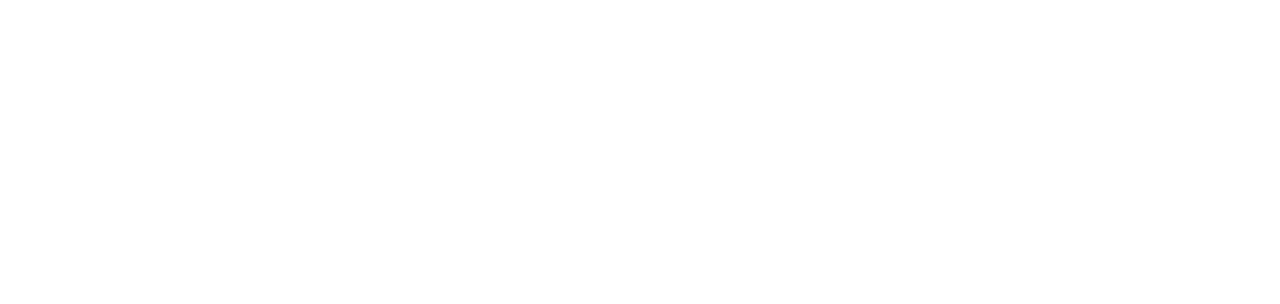
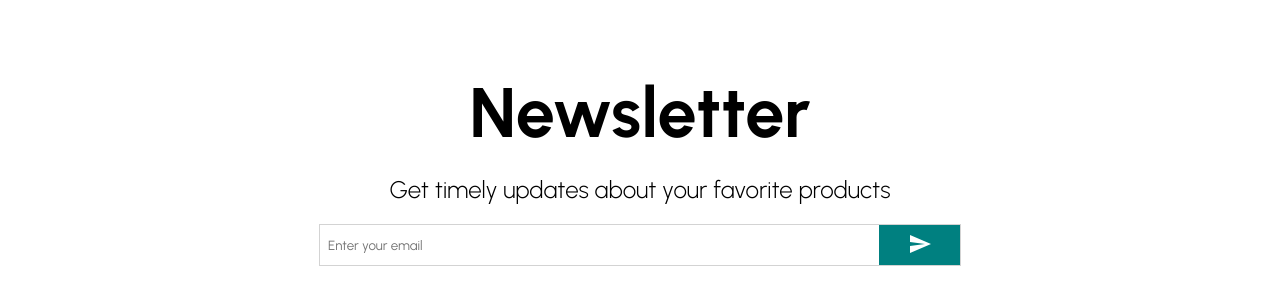
Before and after one commit to AkshayS05/AwesomeClothing, a React (Create React App) app: page / in a window 1280 px wide. Shown: the part 2328-2632 px from the top of the page. Before the commit the page ends 2256 px from the top, so only its background shows below. Built offline with nearby package versions, Linux system fonts and the light colour scheme.

Commit message:
create the newletter component

```diff
--- /dev/null
+++ b/src/Components/NewsLetter/Newsletter.jsx
@@ -0,0 +1,54 @@
+import { Send } from '@mui/icons-material';
+import styled from 'styled-components';
+const Container = styled.div`
+  height: 60vh;
+  background-color: ;#fcf5f5;
+  display: flex;
+  align-items:center;
+  justify-content:center;
+  flex-direction:column;
+`;
+const Title = styled.h1`
+  font-size: 70px;
+  margin-bottom: 20px;
+`;
+const Desc = styled.div`
+  font-size: 24px;
+  font-weight: 300;
+  margin-bottom: 20px;
+`;
+const Button = styled.button`
+  flex: 1;
+  border: none;
+  background-color: teal;
+  color: white;
+`;
+const InputContainer = styled.div`
+  background-color: white;
+  width: 50%;
+  height: 40px;
+  display: flex;
+  justify-content: space-between;
+  border: 1px solid lightgray;
+`;
+const Input = styled.input`
+  border: none;
+  flex: 8;
+  padding-left: 8px;
+`;
+const Newsletter = () => {
+  return (
+    <Container>
+      <Title>Newsletter</Title>
+      <Desc>Get timely updates about your favorite products</Desc>
+      <InputContainer>
+        <Input placeholder="Enter your email" />
+        <Button>
+          <Send />
+        </Button>
+      </InputContainer>
+    </Container>
+  );
+};
+
+export default Newsletter;
--- a/src/Pages/Home/Home.jsx
+++ b/src/Pages/Home/Home.jsx
@@ -4,6 +4,7 @@
 import Slider from '../../Components/Slider/Slider';
 import Categories from '../../Components/Categories/Categories';
 import Products from '../../Components/Products/Products';
+import Newsletter from '../../Components/NewsLetter/Newsletter';
 
 const Home = () => {
   return (
@@ -13,6 +14,7 @@
       <Slider />
       <Categories />
       <Products />
+      <Newsletter />
     </div>
   );
 };
```
